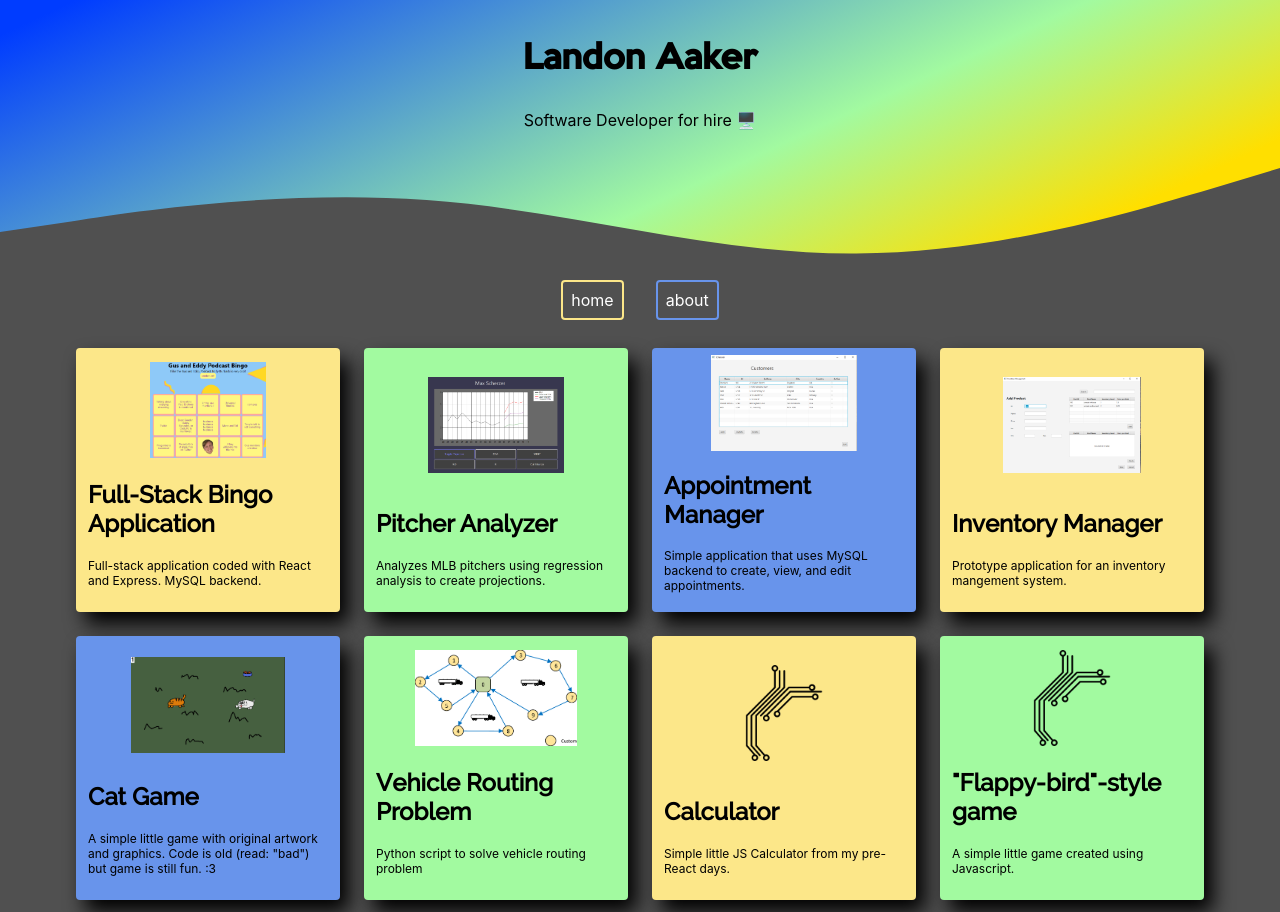
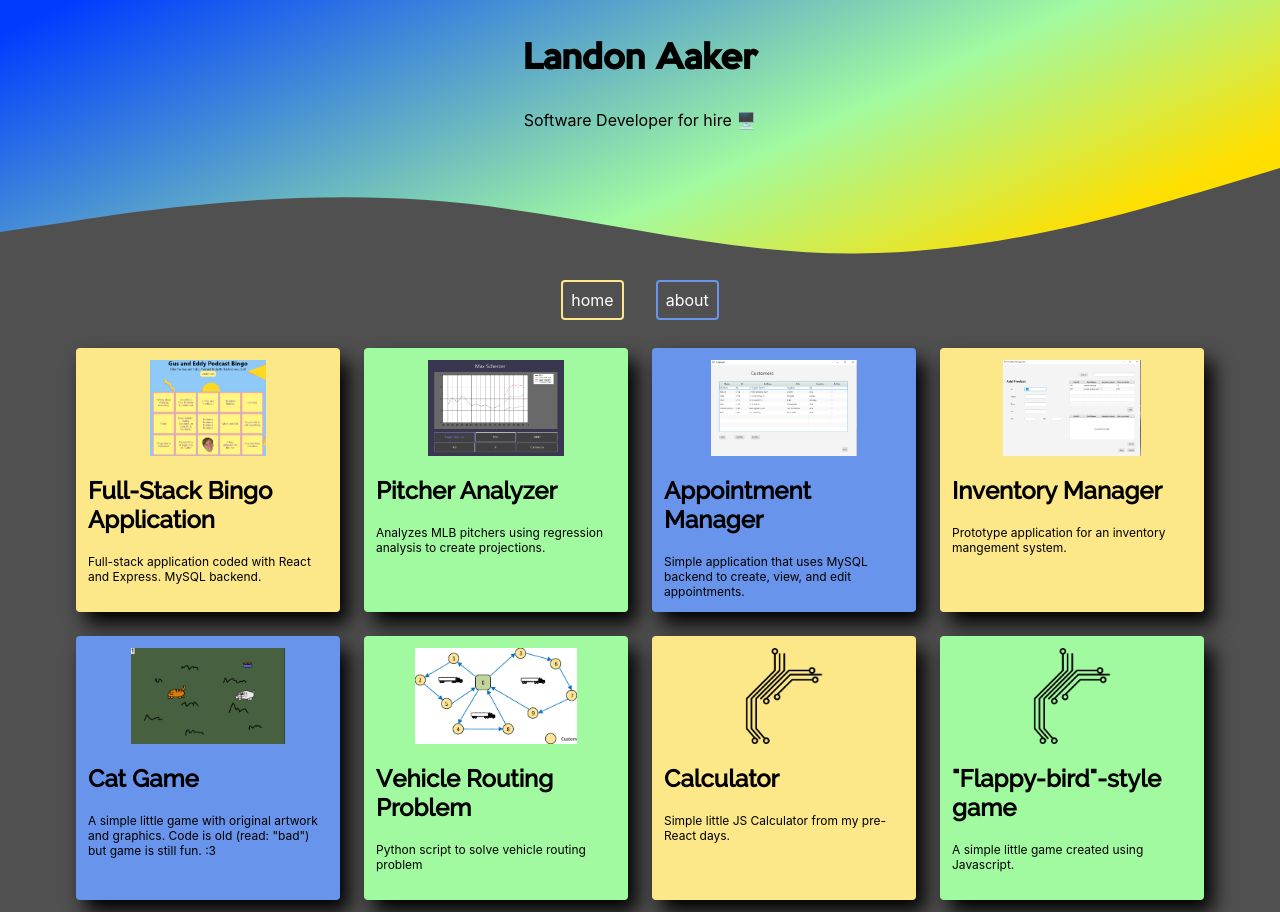
Before and after one commit to norogoth/my_website, a React (Create React App) app: page / in a window 1280 px wide. Built offline with nearby package versions, Linux system fonts and the light colour scheme.

Commit message:
minor edits

```diff
--- a/src/About.js
+++ b/src/About.js
@@ -8,10 +8,11 @@ export default function About() {
 				<img alt="image of a good employee" className="selfPortrait" src="./img/me.jpeg"/>
 				<h2 className="articleHeading">Who I Am</h2>
 				<p className="aboutText">
-					My name is Landon Aaker and I have been working on software development for three years. I especially love working with SQL, Linux, and any problems that can be solved within the CLI. I have been specializing lately in full-stack web-development but I also like coding in Python, C# and (I guess) Java. I love all things IT and I look forward towards creating solutions for your company.
+					My name is Landon Aaker and I have been working on software development for three years. I especially love working with SQL, Linux (I use Pop OS), and any problems that can be solved within the CLI. I have been specializing lately in full-stack web-development but I also like coding in Python, C# and (I guess) Java. I love all things IT and I look forward towards creating solutions for your company.
 				</p>
-				<p>
+				<p className="aboutText">
 					When I am not programming, I am often reading old books, baking bread, or planning out my next D&D campaign.
+					I also like <a href="https://www.poetryfoundation.org/poems/44651/the-tide-rises-the-tide-falls">this poem</a> and <a href="https://www.youtube.com/watch?v=wrLDoitgYp4&list=FLT1K0Lc1vrCikcPdNI6spCA&index=74&ab_channel=YUNGRISK">this video</a> and <a href="https://www.youtube.com/watch?v=RMwR1kXuGzk&list=PLaPy9ZmwmJ3LbbYjygXVGYIQ-Uv8DuUAQ&index=3&ab_channel=EvanBertram">this song</a>.
 				</p>
 			</div>
 		</div>
--- a/src/App.css
+++ b/src/App.css
@@ -114,8 +114,10 @@ svg {
 .card {
 	display: flex;
 	flex-direction: column;
-	justify-content: center;
+	justify-content: start;
 
+	text-decoration: none;
+	color: black;
 	border-radius: .25rem;
 	max-width: 15rem;
 	max-height: 15rem;
@@ -163,7 +165,9 @@ svg {
 	height:40%;
 	display: flex;
 	justify-content: center;
-	margin: auto;
+	align-content: flex-start;
+	margin-left: auto;
+	margin-right: auto;
 }
 
 .cardImage {
@@ -179,6 +183,10 @@ svg {
 	justify-content: center;
 }
 
+.aboutText {
+	line-height: 2rem;
+}
+
 .articleContent {
 	position: relative;
 	background-color: var(--lime);
@@ -190,7 +198,7 @@ svg {
 .sidebarDiv {
 	float: right;
 	width: 30%;
-	min-width: 150px;
+	min-width: 120px;
 	background-color: var(--yellow);
 	padding:.5rem;
 	margin: 1rem;
@@ -211,3 +219,15 @@ svg {
 	border-radius: .25rem;
 	margin: 1rem;
 }
+
+/*RESPONSE ABOUT */
+
+@media screen and (max-width: 750px){
+	.sidebarDiv {
+		float: none;
+		width: 90%;
+	}
+
+	.articleContent{
+	}
+}
--- a/src/Card.js
+++ b/src/Card.js
@@ -1,11 +1,15 @@
 export default function Card(props) {
+
+	function handleClick() {
+	}
+
 	return (
-		<div className={props.className}>
+		<a href={props.link} className={props.className} onClick={() => handleClick()}>
 			<div className="cardImageDiv">
 				<img src={props.imagePath} className="cardImage"/>
 			</div>
 			<h2 className="cardTitle">{props.title}</h2>
 			<p className="cardDescription">{props.description}</p>
-		</div>
+		</a>
 	);
 }
--- a/src/Portfolio.js
+++ b/src/Portfolio.js
@@ -9,28 +9,28 @@ export default function Portfolio() {
 			title: "Full-Stack Bingo Application",
 			tags:[],
 			description: "Full-stack application coded with React and Express. MySQL backend.",
-			link: "https://github.com/norogoth/cat_game"
+			link: "https://github.com/norogoth/GusAndEddyWebsite"
 		},
 		{
 			imagePath: "/img/pitcher2.png",
 			title: "Pitcher Analyzer",
 			tags:[],
 			description: "Analyzes MLB pitchers using regression analysis to create projections.",
-			link: "https://github.com/norogoth/cat_game"
+			link: "https://github.com/norogoth/PitcherAnalyzer"
 		},
 		{
 			imagePath: "/img/planner1.png",
 			title: "Appointment Manager",
 			languages:["Java", "SQL"],
 			description: "Simple application that uses MySQL backend to create, view, and edit appointments.",
-			link: "https://github.com/norogoth/cat_game"
+			link: "https://github.com/norogoth/AppointmentManager"
 		},
 		{
 			imagePath: "/img/inventory3.png",
 			title: "Inventory Manager",
 			tags:["Java"],
 			description: "Prototype application for an inventory mangement system. ",
-			link: "https://github.com/norogoth/cat_game"
+			link: "https://github.com/norogoth/Inventory-Manager"
 		},
 		{
 			imagePath: "/img/cat1.png",
@@ -63,19 +63,19 @@ export default function Portfolio() {
 	];
 
 	const cards = cardData.map((cardObj, i) => {
-		console.log("entering code");
+
+		let classNameString;
+
 		if (i % 3 === 0) {
-		console.log("3");
-			return <Card className="card cardStyle3" imagePath={cardObj.imagePath} title={cardObj.title} description={cardObj.description} />
+			classNameString = "card cardStyle3";
 		}
 		else if (i % 2 === 0) {
-		console.log("2");
-			return <Card className="card cardStyle2" imagePath={cardObj.imagePath} title={cardObj.title} description={cardObj.description} />
+			classNameString = "card cardStyle2";
 		}
 		else {
-		console.log("1");
-			return <Card className="card cardStyle1" imagePath={cardObj.imagePath} title={cardObj.title} description={cardObj.description} />
+			classNameString = "card cardStyle1";
 		}
+		return <Card className={classNameString} link={cardObj.link} tags={cardObj.tags} imagePath={cardObj.imagePath} title={cardObj.title} description={cardObj.description} />
 	});
 
   return (
```
